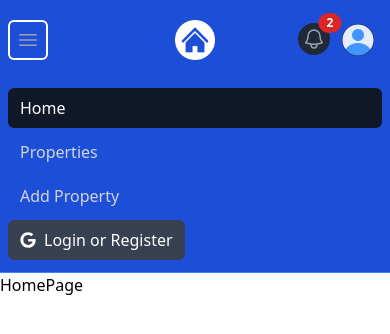
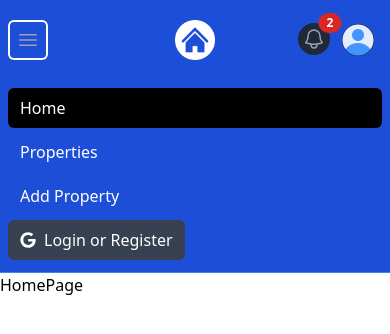
Before and after one commit to JaredKMonk/property-pulse, a Next.js app: page / in a window 390 px wide. Both pictures are taken after a click on the button "Open main menu". Shown: the top 334 px of the page. Built offline with nearby package versions, Linux system fonts and the light colour scheme.

Commit message:
Pull mobile navbar buttons to component

```diff
--- a/components/Navbar/Navbar.tsx
+++ b/components/Navbar/Navbar.tsx
@@ -7,6 +7,7 @@ import logo from "@/assets/images/logo-white.png";
 import profileDefault from "@/assets/images/profile.png";
 import { FaGoogle } from "react-icons/fa";
 import NavbarButton from "./NavbarButton";
+import NavbarButtonMobile from "./NavbarButtonMobile";
 
 type Props = {};
 
@@ -175,24 +176,13 @@ const Navbar = (props: Props) => {
       {isMobileMenuOpen && (
         <div id="mobile-menu">
           <div className="space-y-1 px-2 pb-3 pt-2">
-            <Link
-              href="/"
-              className="bg-gray-900 text-white block rounded-md px-3 py-2 text-base font-medium"
-            >
-              Home
-            </Link>
-            <Link
-              href="/properties"
-              className="text-gray-300 hover:bg-gray-700 hover:text-white block rounded-md px-3 py-2 text-base font-medium"
-            >
+            <NavbarButtonMobile href="/">Home</NavbarButtonMobile>
+            <NavbarButtonMobile href="/properties">
               Properties
-            </Link>
-            <Link
-              href="/properties/add"
-              className="text-gray-300 hover:bg-gray-700 hover:text-white block rounded-md px-3 py-2 text-base font-medium"
-            >
+            </NavbarButtonMobile>
+            <NavbarButtonMobile href="/properties/add">
               Add Property
-            </Link>
+            </NavbarButtonMobile>
             <button className="flex items-center text-white bg-gray-700 hover:bg-gray-900 hover:text-white rounded-md px-3 py-2 my-4">
               <FaGoogle className="text-white mr-2" />
               <span>Login or Register</span>
--- /dev/null
+++ b/components/Navbar/NavbarButtonMobile.tsx
@@ -0,0 +1,25 @@
+"use client";
+import Link from "next/link";
+import { usePathname } from "next/navigation";
+import React, { ReactNode } from "react";
+
+type Props = {
+  href: string;
+  children: ReactNode;
+};
+
+const NavbarButtonMobile = ({ href, children }: Props) => {
+  const currentPathname = usePathname();
+  return (
+    <Link
+      href={href}
+      className={`text-white block rounded-md px-3 py-2 text-base font-medium hover:bg-gray-700 ${
+        currentPathname === href ? "bg-black" : ""
+      }`}
+    >
+      {children}
+    </Link>
+  );
+};
+
+export default NavbarButtonMobile;
```
